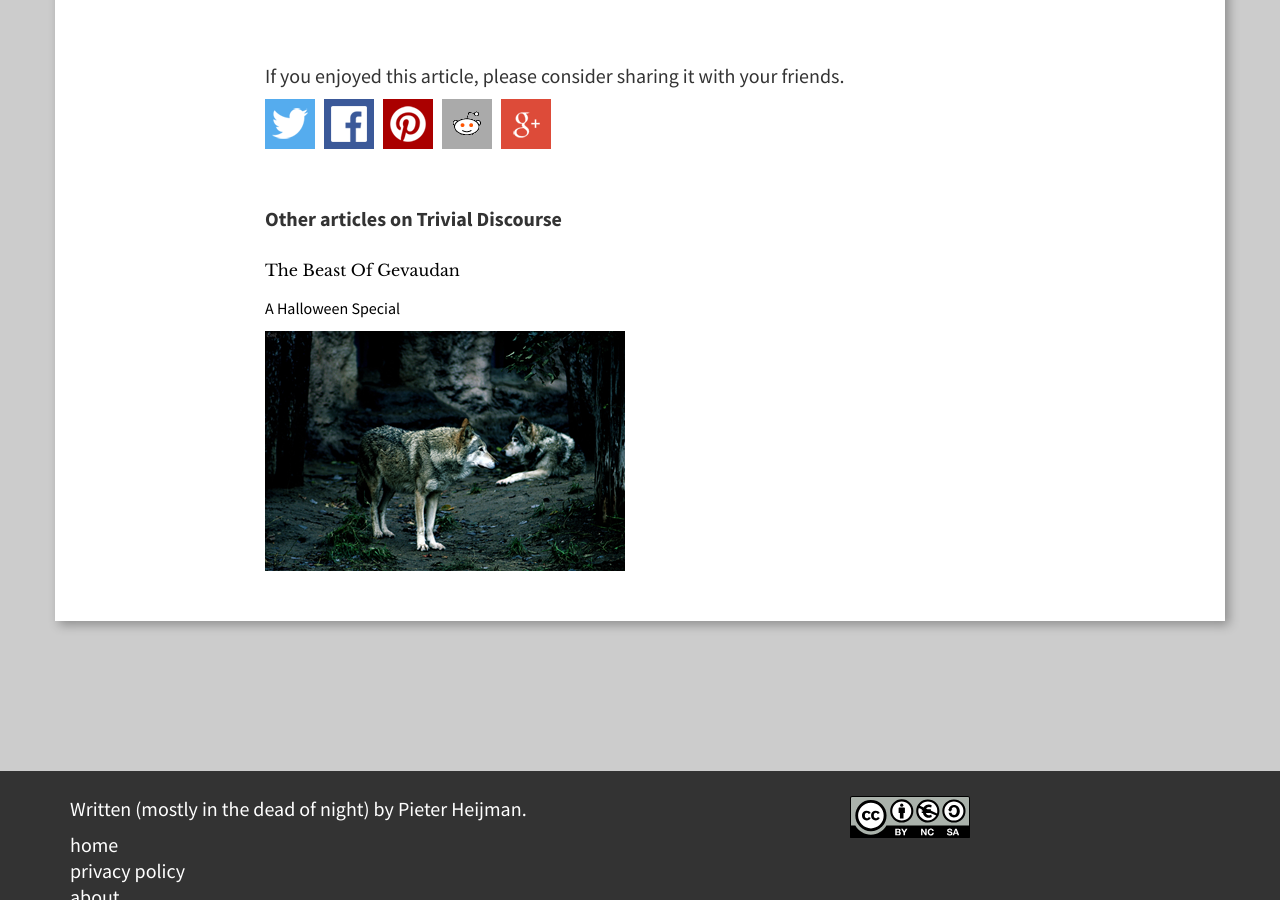
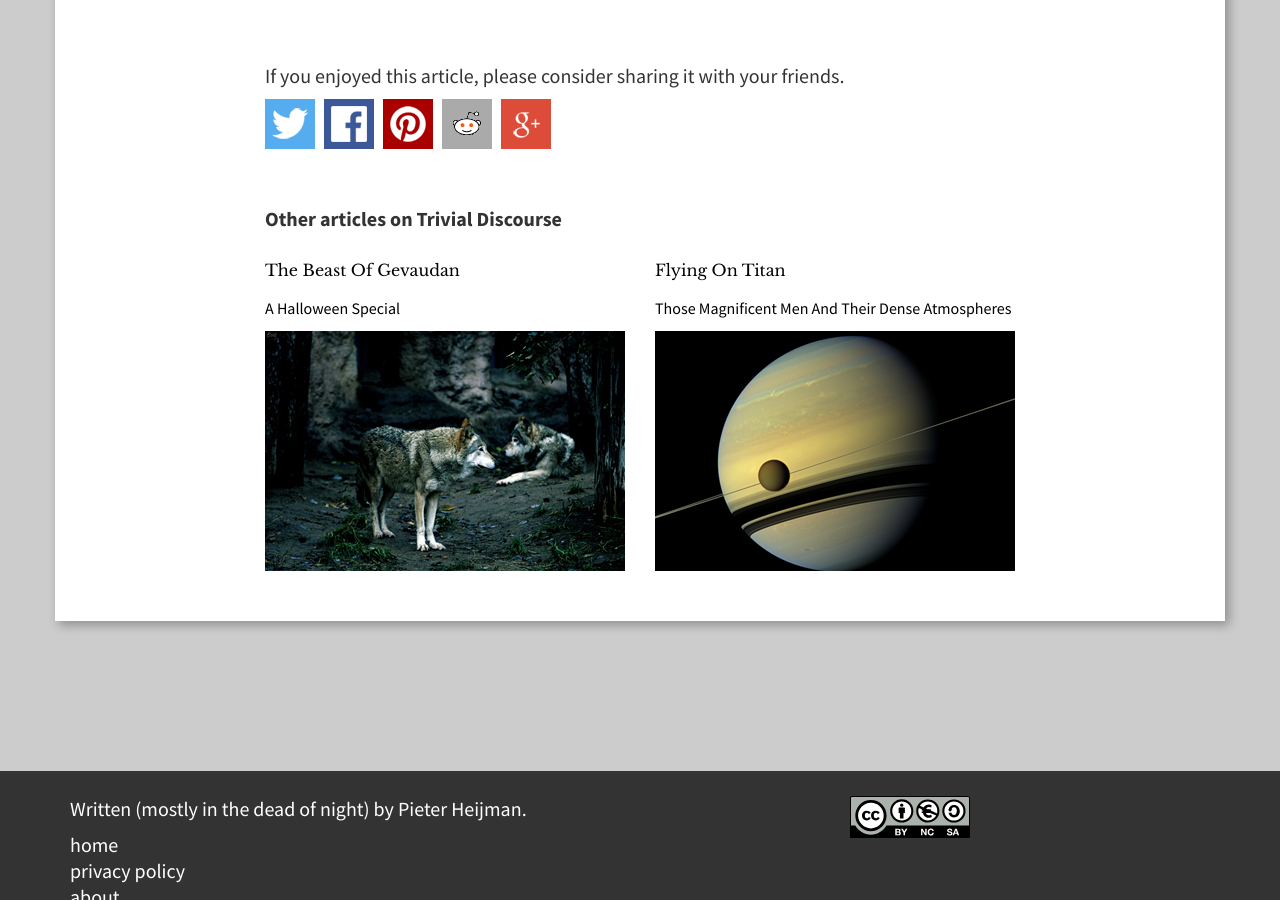
Before and after one commit to PieterHeijman/PieterHeijman.github.io, a Jekyll site: the page built from _posts/2014-11-29-game-content.html, in a window 1280 px wide and 900 px high, scrolled down 3070 px. Built offline with Jekyll 4.4.1, drawn with Linux system fonts in a browser that asks for light colours; nearby versions of some CDN libraries; Markdown is read by kramdown in place of the engine named in the settings; comment, search, counter and statistics services are not loaded; part of the change alters nothing that is shown.

Commit message:
New Short
New Short published and some layout fixes

```diff
--- a/_layouts/post15.html
+++ b/_layouts/post15.html
@@ -28,6 +28,9 @@
 						Td
 					</div>
 					Trivial Discourse
+					</a>
+					<a href="http://feeds.feedburner.com/TrivialDiscourse" title="RSS Feed" target="_blank">
+						<img src="/css/rss.png" class="right">
 					</a>
 				</div>
 			</div>
--- /dev/null
+++ b/_posts/2015-01-04-flying-on-titan.html
@@ -0,0 +1,29 @@
+---
+layout: post15
+title:  "Flying On Titan"
+subtitle: "Those Magnificent Men And Their Dense Atmospheres"
+description: "Back in the early days of human flight, people would strap a set of wings to them, run towards a cliff and jump. This would generally result in a painful crash. But if they had tried this on Titan, one of the moons of Saturn, they might have actually been able to fly."
+publdate:   Fri, 9 Jan 2015 22:00:00 +0000
+image_url: "http://www.trivialdiscourse.com/img/titan.jpg"
+image_url_small: "http://www.trivialdiscourse.com/img/titan-small.png"
+image_credits: "Photo by NASA/JPL-Caltech/SSI"
+image_creditlink: "http://www.nasa.gov/mission_pages/cassini/main/index.html"
+sitemap:
+  lastmod: 2015-01-09
+  priority: 0.7
+  changefreq: monthly
+  exclude: 'yes'
+---
+<p class="lead">
+	Back in the early days of human flight, people would strap a set of wings to their backs, run towards a cliff and jump. Rather than swooping into a graceful flight, this would generally result in a painful crash. But if they had tried this on Titan, one of the moons of Saturn, they might have actually been able to fly.
+</p>
+<p>
+	<img src="http://www.trivialdiscourse.com/img/otto_lilienthal.jpg" class="right">
+	Titan has a very dense atmosphere, denser than that on earth and a much lower gravity (0.14g compared to Earth's 1g). All this means that an average adult, wearing a wingsuit with a decent enough wingspan could get enough lift to fly.
+</p>
+<p>
+	Having said that, our would-be pilot would need some equipment to survive the flight. First a set of oxygen tanks and a respirator, because breathing the air on Titan would kill us (it contains mostly nitrogen and some methane and hydrogen, but no oxygen). Also, some warm clothes would be needed. Titan's average surface temparature is about -179 &deg;C. Lastly, flyers should prepare for rainfalls of methane.
+</p>
+<p>
+	Other than that, you would totally be able to fly on Titan.
+</p>
```
Also changed, not shown: css/rss.png (added), 2 other files.
